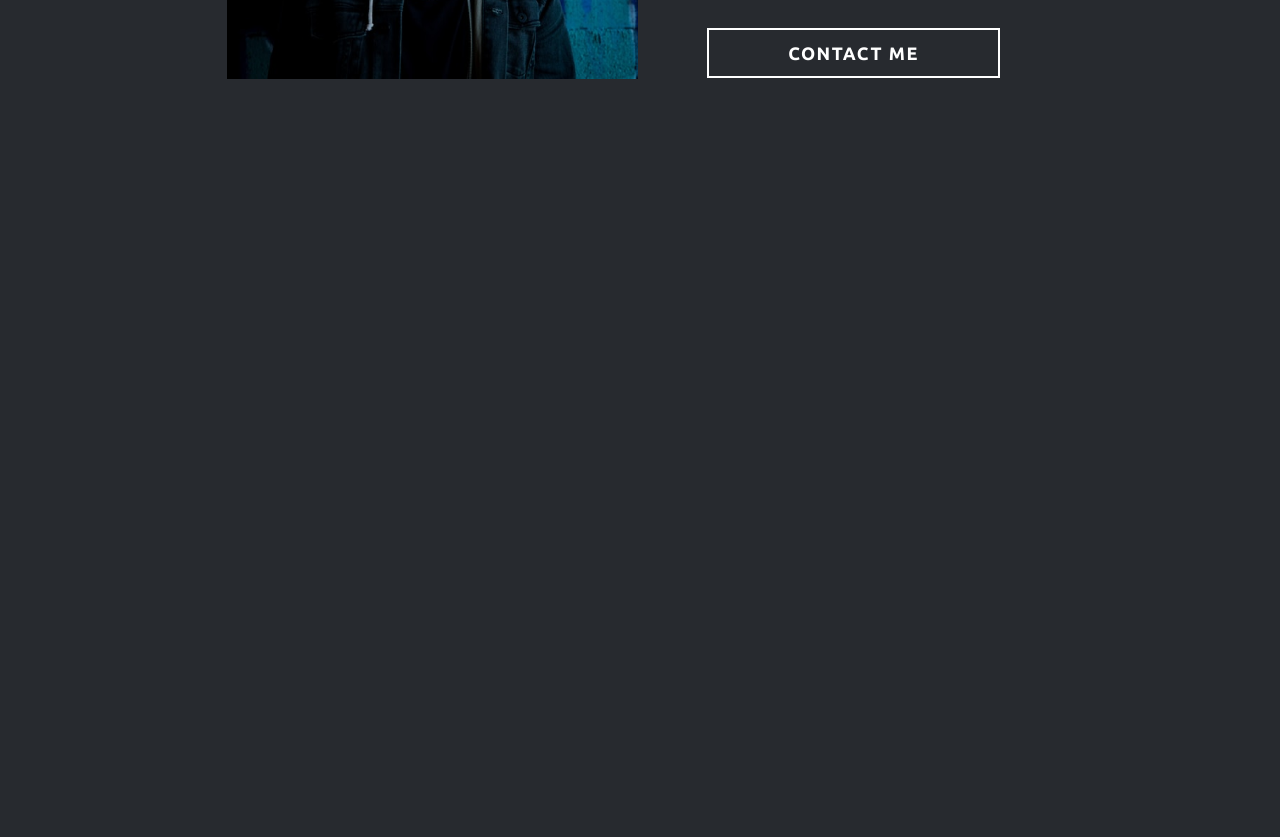
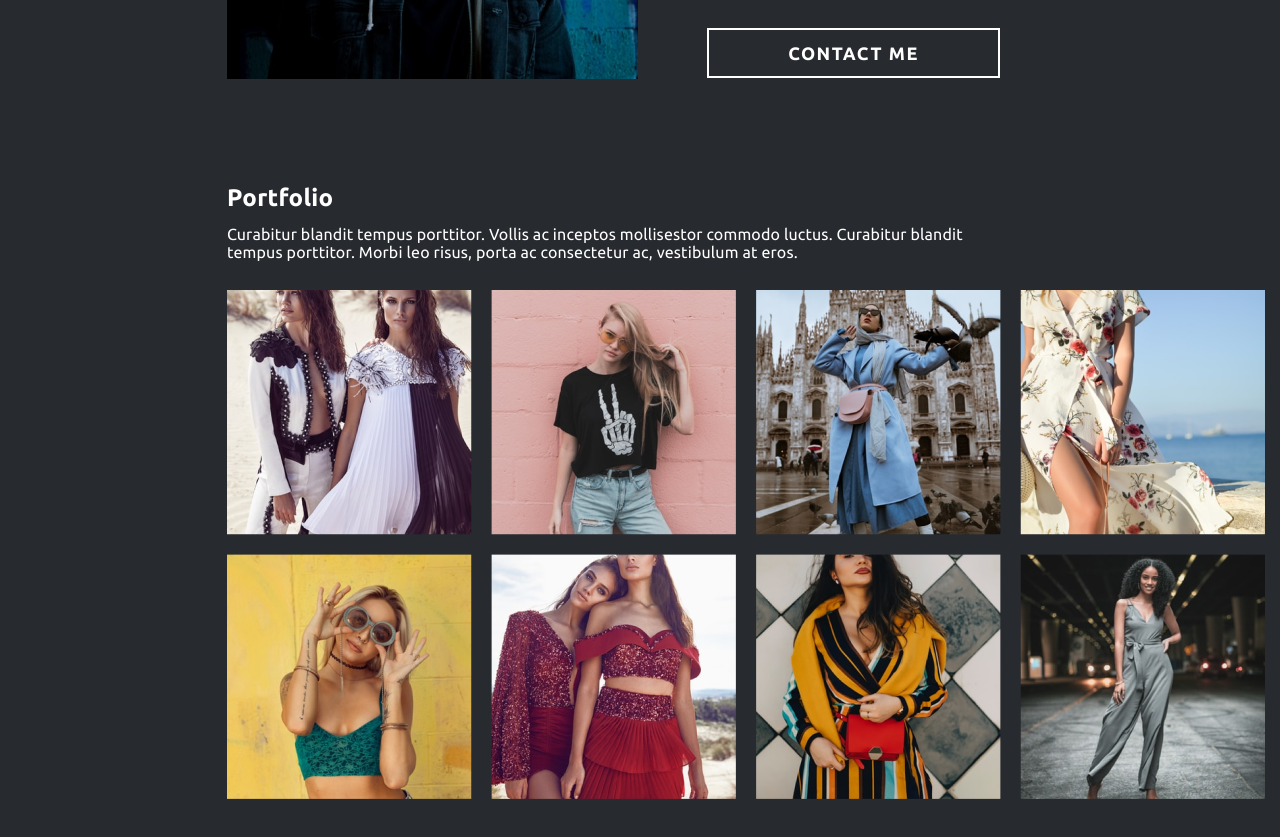
Before and after one commit to dadavai-94/examen3, a plain HTML site: page index.html in a window 1280 px wide. Shown: the part 385-1222 px from the top of the page. Drawn offline with Linux system fonts and the light colour scheme.

Commit message:
footer
Signed-off-by: Aibek Kubanychbek uulu <dadavai_9494@gmail.com>

```diff
--- a/index.html
+++ b/index.html
@@ -29,13 +29,29 @@
 
 
           <div class="portfolio">
+            <div class="portfolio__text">
+              <h2>Portfolio</h2>
+              <p>Curabitur blandit tempus porttitor. Vollis ac inceptos mollisestor commodo luctus. Curabitur blandit tempus porttitor. Morbi leo risus, porta ac consectetur ac, vestibulum at eros.</p>
+            </div>
 
+            <div class="portfolio__image">
+              <img src="image/desktop/Rectangle7.png" alt="foto">
+              <img src="image/desktop/Rectangle8.png" alt="foto">
+              <img src="image/desktop/Rectangle9.png" alt="foto">
+              <img src="image/desktop/Rectangle10.png" alt="foto">
+              <img src="image/desktop/Rectangle11.png" alt="foto">
+              <img src="image/desktop/Rectangle12.png" alt="foto">
+              <img src="image/desktop/Rectangle13.png" alt="foto">
+              <img src="image/desktop/Rectangle14.png" alt="foto">
+            </div>
+          </div>
+      </main>
 
+      <footer>
+        <div class="footer__card">
 
-
-          </div>
-
-      </main>
+        </div>
+      </footer>
   </div>
 </body>
 </html>
--- a/style/fonts.css
+++ b/style/fonts.css
@@ -53,3 +53,23 @@ letter-spacing: 1.5px;
 text-transform: uppercase;
 color: #FFFFFF;
 }
+
+.portfolio__text h2 {
+  font-family: Ubuntu;
+font-style: normal;
+font-weight: bold;
+font-size: 24px;
+line-height: 28px;
+letter-spacing: 0.01em;
+color: #FFFFFF;
+}
+
+.portfolio__text p {
+  font-family: Ubuntu;
+  font-style: normal;
+  font-weight: normal;
+  font-size: 16px;
+  line-height: 18px;
+  letter-spacing: 0.01em;
+  color: #FFFFFF;
+}
--- a/style/style.css
+++ b/style/style.css
@@ -54,3 +54,21 @@ body {
   height: 50px;
   background: #272A2F;
 }
+
+.portfolio {
+  margin: 105px 0 0 0;
+}
+.portfolio__text {
+  width: 760px;
+}
+
+.portfolio__text p {
+  margin: -7px 0 29px 0px;
+}
+.portfolio__image {
+  display: flex;
+  flex-wrap: wrap;
+  justify-content: space-between;
+  height: 509px;
+  align-content: space-between;
+}
```
Also changed, not shown: image/desktop/Rectangle10.png (added), image/desktop/Rectangle11.png (added), image/desktop/Rectangle12.png (added), image/desktop/Rectangle13.png (added), image/desktop/Rectangle14.png (added), image/desktop/Rectangle7.png (added), image/desktop/Rectangle8.png (added), image/desktop/Rectangle9.png (added).
